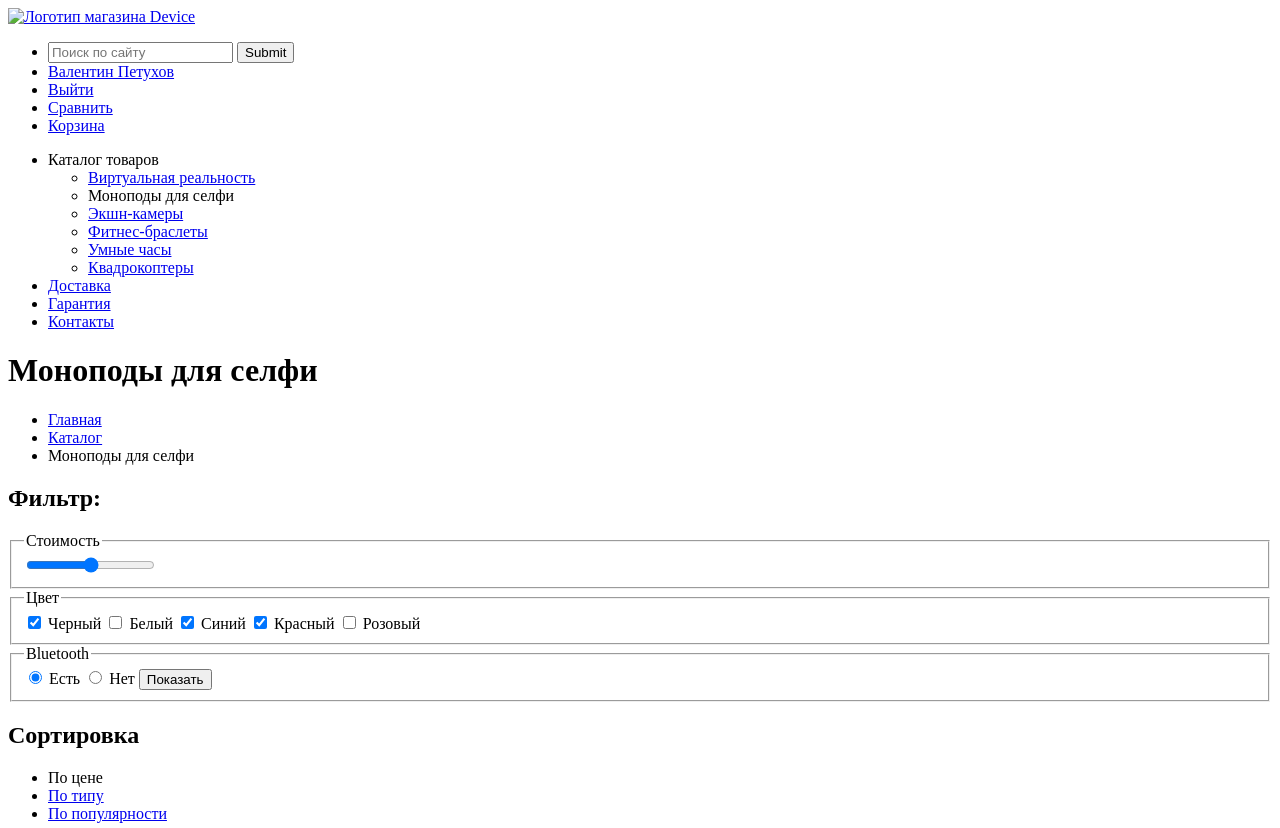
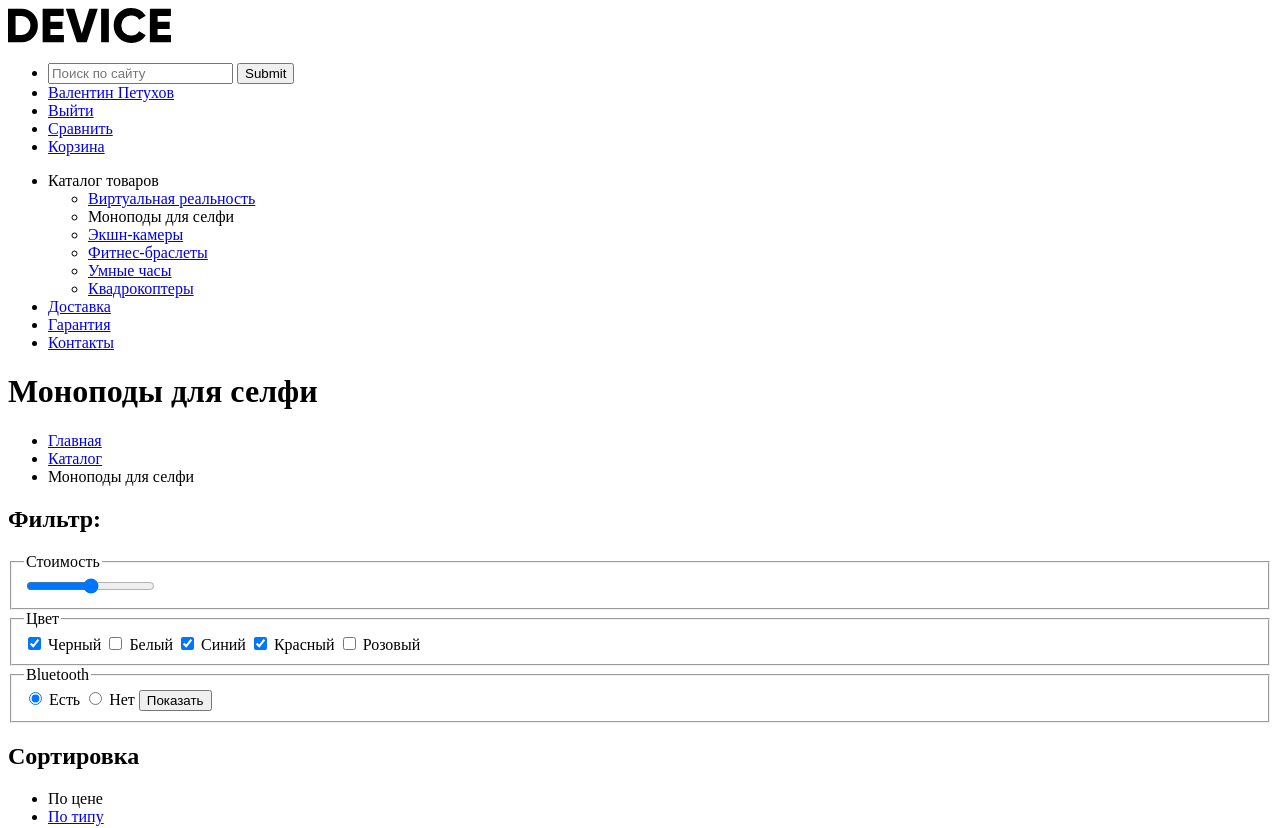
Before and after one commit to KseniyaChulak/890931-device-26, a plain HTML site: page catalog.html in a window 1280 px wide. Shown: the top 828 px of the page. Drawn offline with Linux system fonts and the light colour scheme.

Commit message:
device-catalog.html

```diff
--- a/catalog.html
+++ b/catalog.html
@@ -3,12 +3,13 @@
   <head>
     <meta charset="utf-8">
     <title>HTML Academy: Девайс</title>
+    <link rel="stylesheet" href="css/">
   </head>
   <body>
     <header class="header">
       <nav>
         <a href="index.html">
-          <img src="img/index-logo.svg" alt="Логотип магазина Device">
+          <img src="img/header/logo-header.svg" alt="Логотип магазина Device" width="163" height="35">
         </a>
         <ul class="top-nav">
           <li>
@@ -155,7 +156,7 @@
     <footer>
       <div class="footer-top">
         <a href="index.html">
-          <img src="img/index-logo2.svg" alt="Логотип магазина Device">
+          <img src="img/footer/logo-footer.svg" alt="Логотип магазина Device">
         </a>
         <ul>
           <li><a href="#">Валентин Петухов</a></li>
```
